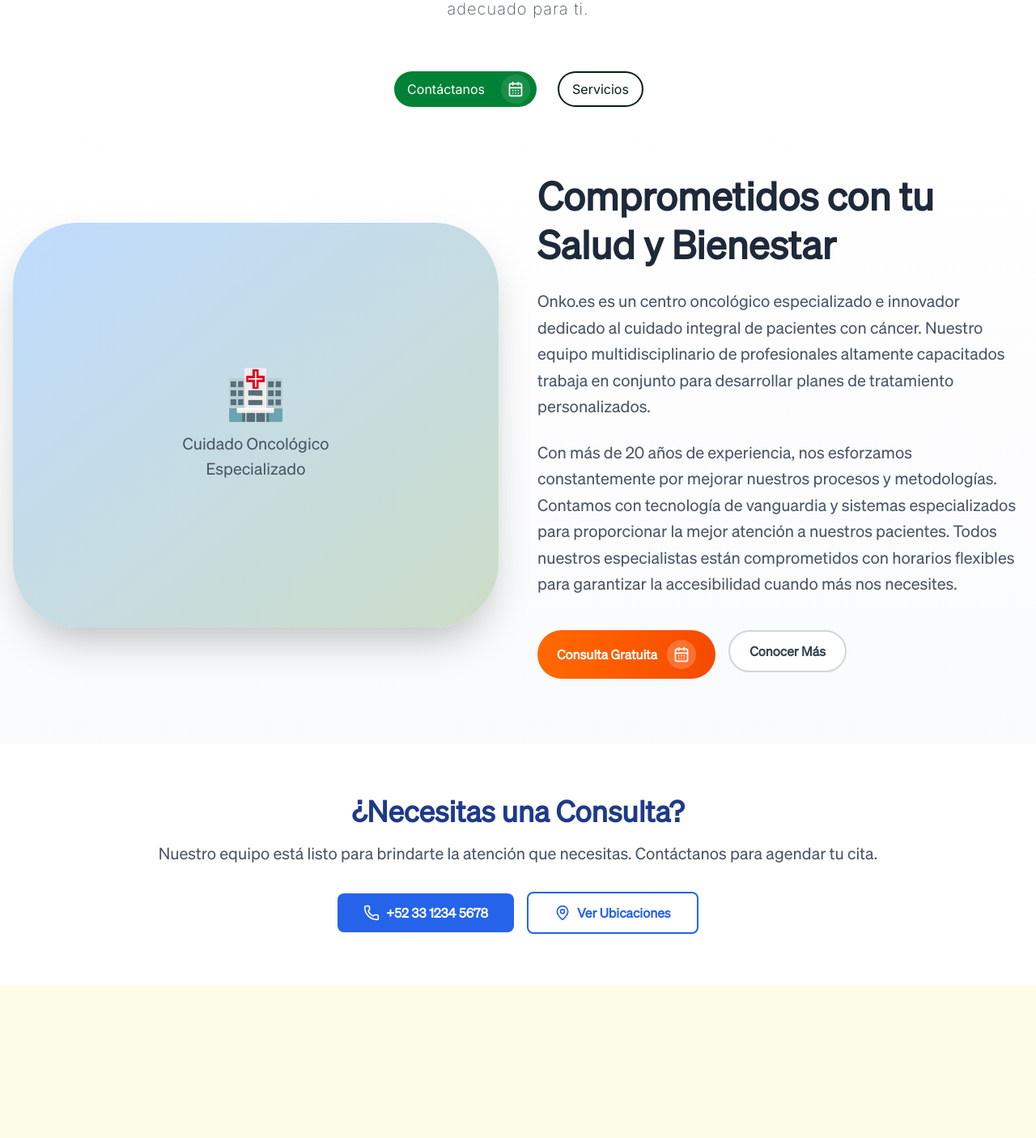
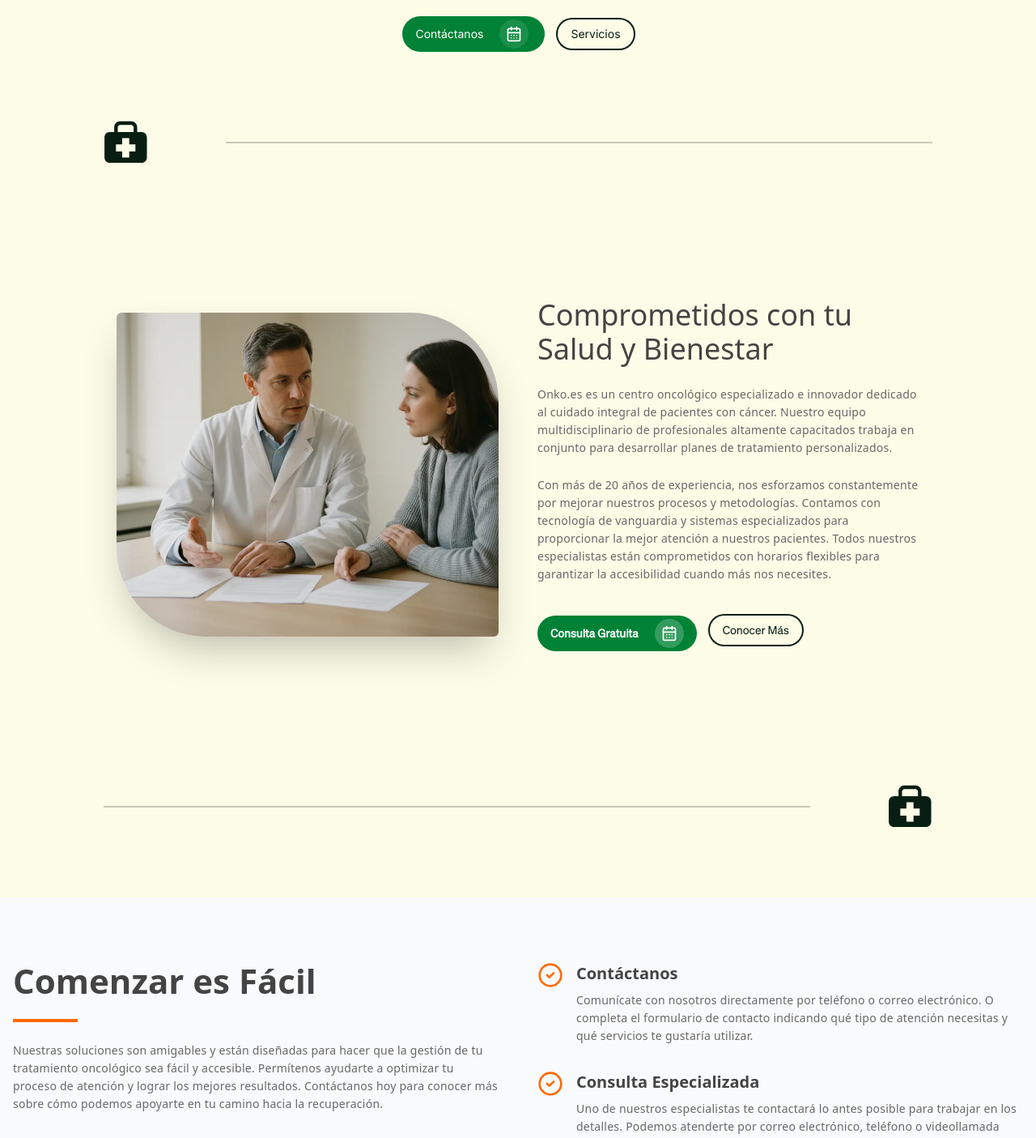
Before and after one commit to DereckAn/Animation, a Next.js app: page / in a window 1280 px wide. Shown: the part 1349-2754 px from the top of the page at 81% size. Before the commit the page ends 2566 px from the top, so only its background shows below. Built offline with nearby package versions, Linux system fonts and the light colour scheme.

Commit message:
Arreglando mas componentes

```diff
--- a/app/(root)/page.tsx
+++ b/app/(root)/page.tsx
@@ -3,6 +3,8 @@
 import { AboutSection } from "@/components/hero/AboutSection";
 import { ContactSection } from "@/components/hero/ContactSection";
 import { HeroSection } from "@/components/hero/HeroSection";
+import { ProcessSection } from "@/components/hero/ProcessSection";
+import { Separador } from "@/components/hero/Separador";
 import { ServicesSection } from "@/components/hero/ServicesSection";
 
 export default function Home() {
@@ -14,8 +16,17 @@ export default function Home() {
       {/* Services Section */}
       <ServicesSection />
 
+      <Separador />
+
       {/* About Section */}
       <AboutSection />
+
+      <Separador izquierda={false} />
+
+      {/* Process Section */}
+      <ProcessSection />
+
+      <Separador />
 
       {/* Contact CTA */}
       <ContactSection />
--- a/components/hero/AboutSection.tsx
+++ b/components/hero/AboutSection.tsx
@@ -1,12 +1,13 @@
 import { motion } from "framer-motion";
 import { CalendarDays } from "lucide-react";
+import Image from "next/image";
 import Link from "next/link";
 
 type Props = {};
 export const AboutSection = ({}: Props) => {
   return (
-    <section className="py-20 px-4 bg-gradient-to-b from-white to-gray-50">
-      <div className="max-w-7xl mx-auto">
+    <section className="py-20 px-4">
+      <div className="container mx-auto md:px-32">
         <div className="grid md:grid-cols-2 gap-12 items-center">
           {/* Imagen con forma redondeada - Izquierda */}
           <motion.div
@@ -15,9 +16,9 @@ export const AboutSection = ({}: Props) => {
             transition={{ duration: 0.8, delay: 0.2 }}
             className="relative"
           >
-            <div className="relative h-[500px] w-full rounded-[80px] overflow-hidden shadow-2xl bg-gradient-to-br from-blue-100 to-blue-50">
+            <div className="relative h-80 md:h-100 w-full rounded-tl-md rounded-tr-[110px] rounded-bl-[110px] rounded-br-md overflow-hidden shadow-2xl">
               {/* Placeholder - puedes reemplazar con tu imagen */}
-              <div className="absolute inset-0 bg-gradient-to-br from-blue-200 to-green-100 flex items-center justify-center">
+              <div className="absolute inset-0 flex items-center justify-center">
                 <div className="text-center p-8">
                   <div className="text-6xl mb-4">🏥</div>
                   <p className="text-gray-600 text-lg font-medium">
@@ -27,15 +28,13 @@ export const AboutSection = ({}: Props) => {
                   </p>
                 </div>
               </div>
-              {/* Descomenta esto cuando tengas tu imagen:
               <Image
-                src="/images/about-doctor.jpg"
+                src="/images/onkohero.webp"
                 alt="Equipo Onko.es"
                 layout="fill"
                 objectFit="cover"
                 className="object-cover"
               />
-              */}
             </div>
           </motion.div>
 
@@ -50,7 +49,7 @@ export const AboutSection = ({}: Props) => {
               initial={{ opacity: 0, y: 20 }}
               animate={{ opacity: 1, y: 0 }}
               transition={{ duration: 0.6, delay: 0.6 }}
-              className="text-4xl md:text-5xl font-bold text-gray-800 leading-tight"
+              className="text-[#444] font-sans text-4xl font-medium leading-10.5"
             >
               Comprometidos con tu Salud y Bienestar
             </motion.h2>
@@ -59,7 +58,7 @@ export const AboutSection = ({}: Props) => {
               initial={{ opacity: 0, y: 20 }}
               animate={{ opacity: 1, y: 0 }}
               transition={{ duration: 0.6, delay: 0.8 }}
-              className="text-gray-600 text-lg leading-relaxed"
+              className="text-[#676767] font-sans text-sm font-light tracking-[0.25px] leading-5.5"
             >
               Onko.es es un centro oncológico especializado e innovador dedicado
               al cuidado integral de pacientes con cáncer. Nuestro equipo
@@ -71,7 +70,7 @@ export const AboutSection = ({}: Props) => {
               initial={{ opacity: 0, y: 20 }}
               animate={{ opacity: 1, y: 0 }}
               transition={{ duration: 0.6, delay: 1.0 }}
-              className="text-gray-600 text-lg leading-relaxed"
+              className="text-[#676767] font-sans text-sm font-light tracking-[0.25px] leading-5.5"
             >
               Con más de 20 años de experiencia, nos esforzamos constantemente
               por mejorar nuestros procesos y metodologías. Contamos con
@@ -90,7 +89,7 @@ export const AboutSection = ({}: Props) => {
             >
               <Link
                 href="/contacto"
-                className="group bg-gradient-to-r from-orange-500 to-orange-600 text-white px-6 py-3 rounded-full hover:shadow-xl transition-all duration-300 hover:scale-105 inline-flex items-center gap-3"
+                className="bg-green-700 text-sm ring-green-700 text-white px-4 py-1 rounded-full hover:bg-green-800 transition  inline-flex items-center gap-5 "
               >
                 <span className="font-semibold">Consulta Gratuita</span>
                 <div className="rounded-full p-2 bg-white/20 group-hover:bg-white/30 transition-colors">
@@ -99,7 +98,7 @@ export const AboutSection = ({}: Props) => {
               </Link>
               <Link
                 href="/equipo"
-                className="px-6 py-3 bg-white text-gray-700 font-semibold rounded-full border-2 border-gray-300 hover:border-gray-400 hover:bg-gray-50 transition-all duration-300 hover:scale-105"
+                className="ring-2 text-sm hover:text-white px-4 py-2 rounded-full hover:bg-green-800 hover:ring-green-800 transition duration-300"
               >
                 Conocer Más
               </Link>
--- /dev/null
+++ b/components/hero/ProcessSection.tsx
@@ -0,0 +1,117 @@
+import { motion } from "framer-motion";
+import { CalendarDays, CheckCircle2 } from "lucide-react";
+import Link from "next/link";
+
+export const ProcessSection = () => {
+  const steps = [
+    {
+      title: "Contáctanos",
+      description:
+        "Comunícate con nosotros directamente por teléfono o correo electrónico. O completa el formulario de contacto indicando qué tipo de atención necesitas y qué servicios te gustaría utilizar.",
+    },
+    {
+      title: "Consulta Especializada",
+      description:
+        "Uno de nuestros especialistas te contactará lo antes posible para trabajar en los detalles. Podemos atenderte por correo electrónico, teléfono o videollamada según tu preferencia.",
+    },
+    {
+      title: "Plan de Tratamiento Personalizado",
+      description:
+        "Utilizamos nuestra experiencia y tecnología para evaluar tu caso. Desarrollamos un plan de tratamiento personalizado que te ayudará a obtener la mejor atención oncológica posible.",
+    },
+  ];
+
+  return (
+    <section className="py-20 px-4 bg-gray-50">
+      <div className="max-w-7xl mx-auto">
+        <div className="grid md:grid-cols-2 gap-12 items-start">
+          {/* Contenido Izquierdo */}
+          <motion.div
+            initial={{ opacity: 0, x: -50 }}
+            animate={{ opacity: 1, x: 0 }}
+            transition={{ duration: 0.8, delay: 0.2 }}
+            className="space-y-6"
+          >
+            <motion.h2
+              initial={{ opacity: 0, y: 20 }}
+              animate={{ opacity: 1, y: 0 }}
+              transition={{ duration: 0.6, delay: 0.4 }}
+              className="text-[#444] font-sans text-[42px] font-extrabold leading-[46px]"
+            >
+              Comenzar es Fácil
+            </motion.h2>
+
+            <div className="w-20 h-1 bg-orange-500"></div>
+
+            <motion.p
+              initial={{ opacity: 0, y: 20 }}
+              animate={{ opacity: 1, y: 0 }}
+              transition={{ duration: 0.6, delay: 0.6 }}
+              className="text-[#676767] font-sans text-sm font-light tracking-[0.25px] leading-[22px]"
+            >
+              Nuestras soluciones son amigables y están diseñadas para hacer que
+              la gestión de tu tratamiento oncológico sea fácil y accesible.
+              Permítenos ayudarte a optimizar tu proceso de atención y lograr
+              los mejores resultados. Contáctanos hoy para conocer más sobre
+              cómo podemos apoyarte en tu camino hacia la recuperación.
+            </motion.p>
+
+            {/* Botones de CTA */}
+            <motion.div
+              initial={{ opacity: 0, y: 20 }}
+              animate={{ opacity: 1, y: 0 }}
+              transition={{ duration: 0.6, delay: 0.8 }}
+              className="flex flex-col sm:flex-row items-start gap-4 pt-4"
+            >
+              <Link
+                href="/contacto"
+                className="group bg-gradient-to-r from-orange-500 to-orange-600 text-white px-6 py-3 rounded-full hover:shadow-xl transition-all duration-300 hover:scale-105 inline-flex items-center gap-3"
+              >
+                <span className="font-semibold">Consulta Gratuita</span>
+                <div className="rounded-full p-2 bg-white/20 group-hover:bg-white/30 transition-colors">
+                  <CalendarDays className="size-5" />
+                </div>
+              </Link>
+              <Link
+                href="/servicios"
+                className="px-6 py-3 bg-white text-gray-700 font-semibold rounded-full border-2 border-gray-300 hover:border-gray-400 hover:bg-gray-50 transition-all duration-300 hover:scale-105"
+              >
+                Nuestros Servicios
+              </Link>
+            </motion.div>
+          </motion.div>
+
+          {/* Lista de Pasos - Derecha */}
+          <motion.div
+            initial={{ opacity: 0, x: 50 }}
+            animate={{ opacity: 1, x: 0 }}
+            transition={{ duration: 0.8, delay: 0.4 }}
+            className="space-y-8"
+          >
+            {steps.map((step, index) => (
+              <motion.div
+                key={step.title}
+                initial={{ opacity: 0, y: 30 }}
+                animate={{ opacity: 1, y: 0 }}
+                transition={{ duration: 0.6, delay: 0.6 + index * 0.2 }}
+                className="flex gap-4"
+              >
+                <div className="flex-shrink-0">
+                  <CheckCircle2 className="size-8 text-orange-500" />
+                </div>
+                <div className="space-y-2">
+                  <h3 className="text-[#444] font-sans text-xl font-semibold">
+                    {step.title}
+                  </h3>
+                  <p className="text-[#676767] font-sans text-sm font-light tracking-[0.25px] leading-[22px]">
+                    {step.description}
+                  </p>
+                </div>
+              </motion.div>
+            ))}
+          </motion.div>
+        </div>
+      </div>
+    </section>
+  );
+};
--- /dev/null
+++ b/components/hero/Separador.tsx
@@ -0,0 +1,26 @@
+interface SeparadorProps {
+  izquierda?: boolean;
+}
+export const Separador = ({ izquierda = true }: SeparadorProps) => {
+  return (
+    <section
+      className={`container px-5 md:px-32 flex items-center justify-center py-20 mx-auto gap-10 md:gap-24 ${
+        izquierda ? "" : " flex-row-reverse"
+      } `}
+    >
+      <svg
+        xmlns="http://www.w3.org/2000/svg"
+        width="4em"
+        height="4em"
+        viewBox="0 0 50 50"
+      >
+        <path
+          fill="currentColor"
+          d="M42.924 13H38V7.774C38 4.038 35.052 1 31.306 1H18.695C14.947 1 12 4.038 12 7.774V13H7.075C3.719 13 1 15.591 1 18.937v23.007C1 45.289 3.719 48 7.075 48h35.849C46.279 48 49 45.289 49 41.943V18.937C49 15.591 46.279 13 42.924 13M16 7.774C16 6.375 17.292 5 18.695 5h12.611C32.705 5 34 6.375 34 7.774V13H16zM36 35h-7v7h-8v-7h-7v-8h7v-7h8v7h7z"
+        />
+      </svg>
+
+      <div className="h-0.5 bg-black/20 w-full" />
+    </section>
+  );
+};
--- a/components/hero/ServicesSection.tsx
+++ b/components/hero/ServicesSection.tsx
@@ -6,7 +6,7 @@ import { services } from "../constants";
 
 export const ServicesSection = () => {
   return (
-    <section className="container mx-auto font-inter bg-white">
+    <section className="container mx-auto font-inter">
       <motion.div
         initial={{ opacity: 0, y: 30 }}
         animate={{ opacity: 1, y: 0 }}
@@ -17,13 +17,13 @@ export const ServicesSection = () => {
           initial={{ opacity: 0, y: 20 }}
           animate={{ opacity: 1, y: 0 }}
           transition={{ duration: 0.6, delay: 0.4 }}
-          className="text-4xl md:text-7xl font-black text-center text-gray-800 leading-tight max-w-4xl mx-auto mb-16"
+          className="text-[#444] font-sans text-[42px] font-extrabold leading-11.5 text-center max-w-4xl mx-auto mb-16"
         >
           Servicios Oncológicos
         </motion.h2>
 
         {/* Grid de servicios con imágenes */}
-        <div className="grid md:grid-cols-4 gap-6 md:px-20 mb-16 ">
+        <div className="grid md:grid-cols-4 gap-6 md:px-32 mb-16 ">
           {services.map((service, index) => (
             <motion.div
               key={service.title}
@@ -63,7 +63,7 @@ export const ServicesSection = () => {
           initial={{ opacity: 0, y: 20 }}
           animate={{ opacity: 1, y: 0 }}
           transition={{ duration: 0.6, delay: 1.2 }}
-          className="text-gray-600 text-center max-w-3xl tracking-wider leading-tight font-extralight mx-auto text-lg mb-16"
+          className="text-gray-600 text-center max-w-3xl tracking-wider leading-tight font-extralight mx-auto text-lg mb-10"
         >
           Estamos listos para acompañarte en cada paso de tu tratamiento. Agenda
           una consulta gratuita para conocer cuál de nuestros servicios es el
@@ -79,7 +79,7 @@ export const ServicesSection = () => {
         >
           <Link
             href={""}
-            className="bg-green-700 ring-green-700 text-white px-4 py-1 rounded-full hover:bg-green-800 transition md:mr-3 inline-flex items-center gap-5 w-44 "
+            className="bg-green-700 text-sm ring-green-700 text-white px-4 py-1 rounded-full hover:bg-green-800 transition inline-flex items-center gap-5 w-44 "
           >
             <span className="">Contáctanos</span>
             <div className="rounded-full p-2 bg-white/10">
@@ -88,7 +88,7 @@ export const ServicesSection = () => {
           </Link>
           <Link
             href="/servicios"
-            className="ring-2 px-4 py-2 rounded-full hover:bg-green-800 hover:ring-green-800 hover:text-white transition duration-300 "
+            className="ring-2 text-sm px-4 py-2 rounded-full hover:bg-green-800 hover:ring-green-800 hover:text-white transition duration-300 "
           >
             Servicios
           </Link>
```
Also changed, not shown: components/hero/HeroSection.tsx (+4 -4 lines).
